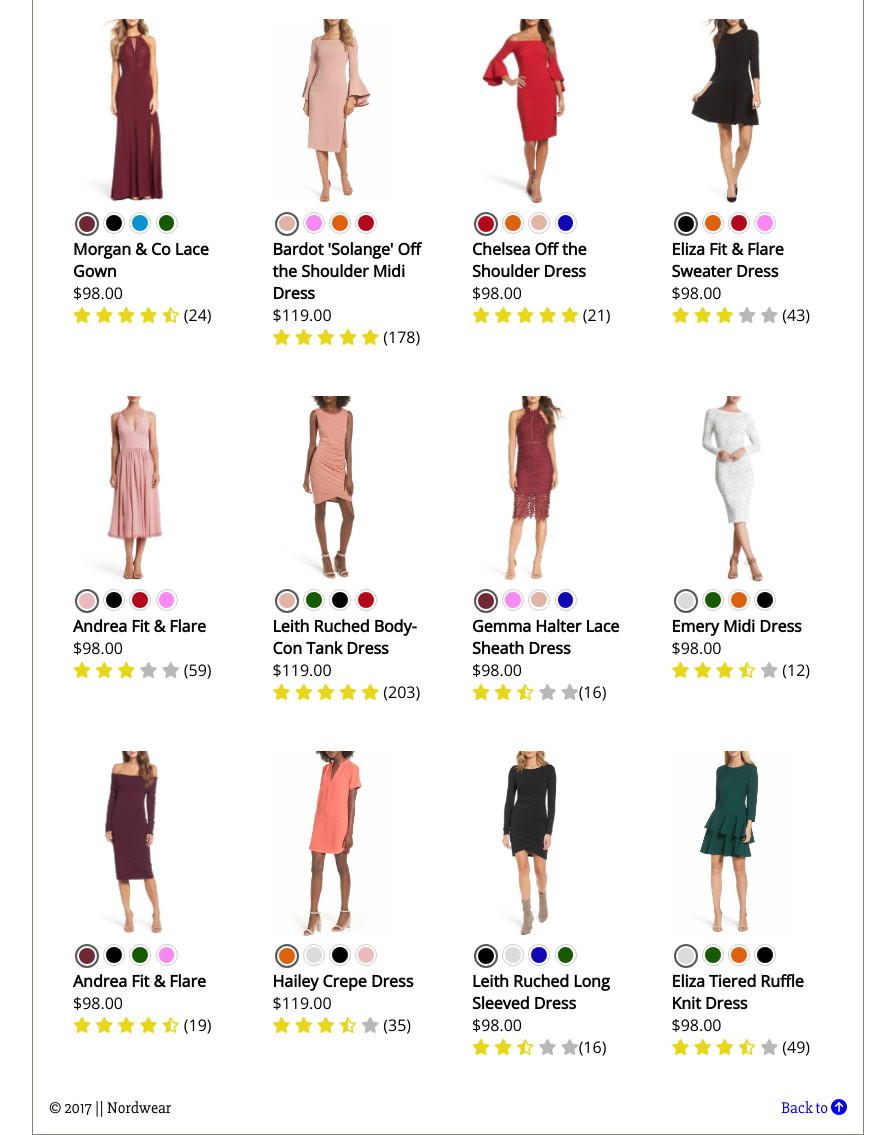
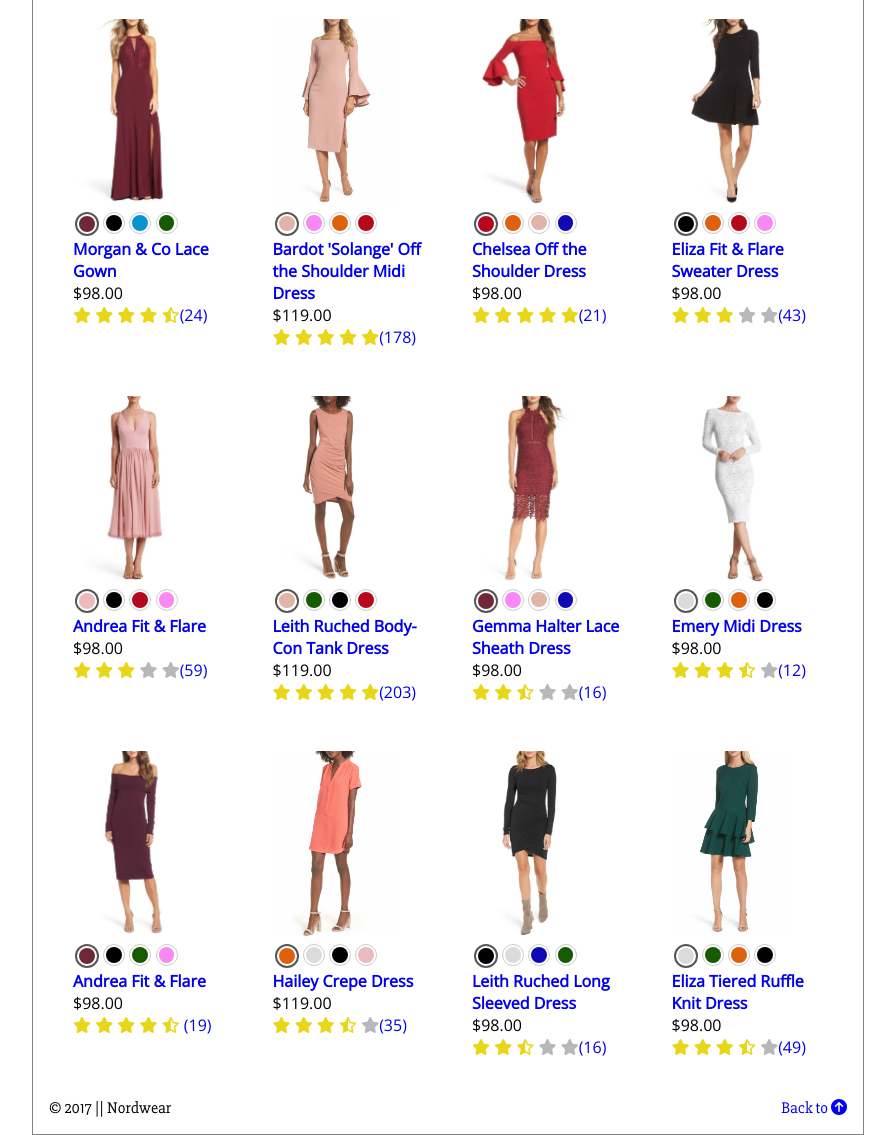
Before and after one commit to Raji14/week6, a plain HTML site: page index.html in a window 1280 px wide. Shown: the part 666-1801 px from the top of the page, without its empty margins (192-1087 px from the left). Drawn offline with nearby package versions, Linux system fonts and the light colour scheme.

Commit message:
week6 ecommerce assignment

```diff
--- a/index.html
+++ b/index.html
@@ -3,11 +3,11 @@
   <head>
     <meta charset="utf-8">
     <title>NORDWEAR</title>
-    <link rel="stylesheet" type="text/css" href="styles/stylesheet.css">
     <link href="https://fonts.googleapis.com/css?family=Barlow+Condensed" rel="stylesheet">
     <link href="https://fonts.googleapis.com/css?family=Open+Sans" rel="stylesheet">
     <link href="https://fonts.googleapis.com/css?family=Oxygen" rel="stylesheet">
     <link href="https://fonts.googleapis.com/css?family=Slabo+27px" rel="stylesheet">
+    <link rel="stylesheet" type="text/css" href="styles/stylesheet.css">
     <script src="https://use.fontawesome.com/bef7ad5d00.js"></script>
   </head>
   <body>
@@ -48,14 +48,14 @@
                 <div class="inactiveswatch"><div class="blue"></div></div>
                 <div class="inactiveswatch"><div class="green"></div></div>
               </section>
-              <h5>Morgan & Co Lace Gown</h5>
+              <a href="dress1.html"><h5>Morgan & Co Lace Gown</h5></a>
               <p>$98.00</p>
               <section class="rating">
                 <i class="fa fa-star fa=fw ratingyellow"></i>
                 <i class="fa fa-star fa=fw ratingyellow"></i>
                 <i class="fa fa-star fa=fw ratingyellow"></i>
                 <i class="fa fa-star fa=fw ratingyellow"></i>
-                <i class="fa fa-star-half-o ratingyellow"></i> (24)
+                <i class="fa fa-star-half-o ratingyellow"></i><a href="dress1.html">(24)</a>
               </section>
             </section>
             <section class="dressmodule">
@@ -66,14 +66,14 @@
                 <div class="inactiveswatch"><div class="orange"></div></div>
                 <div class="inactiveswatch"><div class="red2"></div></div>
               </section>
-              <h5>Bardot 'Solange' Off the Shoulder Midi Dress</h5>
+              <a href="dress1.html"><h5>Bardot 'Solange' Off the Shoulder Midi Dress</h5> </a>
               <p>$119.00</p>
               <section>
                 <i class="fa fa-star fa=fw ratingyellow"></i>
                 <i class="fa fa-star fa=fw ratingyellow"></i>
                 <i class="fa fa-star fa=fw ratingyellow"></i>
                 <i class="fa fa-star fa=fw ratingyellow"></i>
-                <i class="fa fa-star fa=fw ratingyellow"></i> (178)
+                <i class="fa fa-star fa=fw ratingyellow"></i><a href="dress1.html">(178)</a>
               </section>
             </section>
             <section class="dressmodule">
@@ -84,14 +84,14 @@
                 <div class="inactiveswatch"><div class="nude"></div></div>
                 <div class="inactiveswatch"><div class="blue2"></div></div>
               </section>
-              <h5>Chelsea Off the Shoulder Dress</h5>
+              <a href="dress1.html"><h5>Chelsea Off the Shoulder Dress</h5> </a>
               <p>$98.00</p>
               <section>
                 <i class="fa fa-star fa=fw ratingyellow"></i>
                 <i class="fa fa-star fa=fw ratingyellow"></i>
                 <i class="fa fa-star fa=fw ratingyellow"></i>
                 <i class="fa fa-star fa=fw ratingyellow"></i>
-                <i class="fa fa-star fa=fw ratingyellow"></i> (21)
+                <i class="fa fa-star fa=fw ratingyellow"></i><a href="dress1.html">(21)</a>
               </section>
             </section>
             <section class="dressmodule">
@@ -102,14 +102,14 @@
                 <div class="inactiveswatch"><div class="red2"></div></div>
                 <div class="inactiveswatch"><div class="pink"></div></div>
               </section>
-              <h5>Eliza Fit & Flare Sweater Dress</h5>
+              <a href="dress1.html"><h5>Eliza Fit & Flare Sweater Dress</h5></a>
               <p>$98.00</p>
               <section>
                <i class="fa fa-star fa=fw ratingyellow"></i>
                 <i class="fa fa-star fa=fw ratingyellow"></i>
                 <i class="fa fa-star fa=fw ratingyellow"></i>
                 <i class="fa fa-star fa=fw ratinggray"></i>
-                <i class="fa fa-star fa=fw ratinggray"></i> (43)
+                <i class="fa fa-star fa=fw ratinggray"></i><a href="dress1.html">(43)</a>
               </section>
             </section>
           </article>
@@ -124,14 +124,14 @@
                 <div class="inactiveswatch"><div class="red2"></div></div>
                 <div class="inactiveswatch"><div class="pink"></div></div>
               </section>
-              <h5>Andrea Fit & Flare</h5>
+              <a href="dress1.html"><h5>Andrea Fit & Flare</h5> </a>
               <p>$98.00</p>
               <section>
                <i class="fa fa-star fa=fw ratingyellow"></i>
                 <i class="fa fa-star fa=fw ratingyellow"></i>
                 <i class="fa fa-star fa=fw ratingyellow"></i>
                 <i class="fa fa-star fa=fw ratinggray"></i>
-                <i class="fa fa-star fa=fw ratinggray"></i> (59)
+                <i class="fa fa-star fa=fw ratinggray"></i><a href="dress1.html">(59)</a>
               </section>
             </section>
             <section class="dressmodule">
@@ -142,14 +142,14 @@
                 <div class="inactiveswatch"><div class="black"></div></div>
                 <div class="inactiveswatch"><div class="red2"></div></div>
               </section>
-              <h5>Leith Ruched Body-Con Tank Dress</h5>
+              <a href="dress1.html"><h5>Leith Ruched Body-Con Tank Dress</h5> </a>
               <p>$119.00</p>
               <section>
                 <i class="fa fa-star fa=fw ratingyellow"></i>
                 <i class="fa fa-star fa=fw ratingyellow"></i>
                 <i class="fa fa-star fa=fw ratingyellow"></i>
                 <i class="fa fa-star fa=fw ratingyellow"></i>
-                <i class="fa fa-star fa=fw ratingyellow"></i> (203)
+                <i class="fa fa-star fa=fw ratingyellow"></i><a href="dress1.html">(203)</a>
               </section>
             </section>
             <section class="dressmodule">
@@ -160,14 +160,14 @@
                 <div class="inactiveswatch"><div class="nude"></div></div>
                 <div class="inactiveswatch"><div class="blue2"></div></div>
               </section>
-              <h5>Gemma Halter Lace Sheath Dress</h5>
+              <a href="dress1.html"><h5>Gemma Halter Lace Sheath Dress</h5> </a>
               <p>$98.00</p>
               <section>
                 <i class="fa fa-star fa=fw ratingyellow"></i>
                 <i class="fa fa-star fa=fw ratingyellow"></i>
                 <i class="fa fa-star-half-o ratingyellow"> </i>
                 <i class="fa fa-star fa=fw ratinggray"></i>
-                <i class="fa fa-star fa=fw ratinggray"></i>(16)
+                <i class="fa fa-star fa=fw ratinggray"></i><a href="dress1.html">(16)</a>
               </section>
             </section>
             <section class="dressmodule">
@@ -178,14 +178,14 @@
                 <div class="inactiveswatch"><div class="orange"></div></div>
                 <div class="inactiveswatch"><div class="black"></div></div>
               </section>
-              <h5>Emery Midi Dress</h5>
+              <a href="dress1.html"><h5>Emery Midi Dress</h5> </a>
               <p>$98.00</p>
               <section>
                 <i class="fa fa-star fa=fw ratingyellow"></i>
                 <i class="fa fa-star fa=fw ratingyellow"></i>
                 <i class="fa fa-star fa=fw ratingyellow"></i>
                 <i class="fa fa-star-half-o ratingyellow"></i>
-                <i class="fa fa-star fa=fw ratinggray"></i> (12)
+                <i class="fa fa-star fa=fw ratinggray"></i><a href="dress1.html">(12)</a>
               </section>
             </section>
           </article>
@@ -200,14 +200,14 @@
                 <div class="inactiveswatch"><div class="green"></div></div>
                 <div class="inactiveswatch"><div class="pink"></div></div>
               </section>
-              <h5>Andrea Fit & Flare</h5>
+              <a href="dress1.html"><h5>Andrea Fit & Flare</h5> </a>
               <p>$98.00</p>
               <section>
                 <i class="fa fa-star fa=fw ratingyellow"></i>
                 <i class="fa fa-star fa=fw ratingyellow"></i>
                 <i class="fa fa-star fa=fw ratingyellow"></i>
                 <i class="fa fa-star fa=fw ratingyellow"></i>
-                <i class="fa fa-star-half-o ratingyellow"></i> (19)
+                <i class="fa fa-star-half-o ratingyellow"></i> <a href="dress1.html">(19)</a>
               </section>
             </section>
             <section class="dressmodule">
@@ -218,14 +218,14 @@
                 <div class="inactiveswatch"><div class="black"></div></div>
                 <div class="inactiveswatch"><div class="peach"></div></div>
               </section>
-              <h5>Hailey Crepe Dress</h5>
+              <a href="dress1.html"><h5>Hailey Crepe Dress</h5> </a>
               <p>$119.00</p>
               <section>
                 <i class="fa fa-star fa=fw ratingyellow"></i>
                 <i class="fa fa-star fa=fw ratingyellow"></i>
                 <i class="fa fa-star fa=fw ratingyellow"></i>
                 <i class="fa fa-star-half-o ratingyellow"></i>
-                <i class="fa fa-star fa=fw ratinggray"></i> (35)
+                <i class="fa fa-star fa=fw ratinggray"></i><a href="dress1.html">(35)</a>
               </section>
             </section>
             <section class="dressmodule">
@@ -236,14 +236,14 @@
                 <div class="inactiveswatch"><div class="blue2"></div></div>
                 <div class="inactiveswatch"><div class="green"></div></div>
               </section>
-              <h5>Leith Ruched Long Sleeved Dress</h5>
+              <a href="dress1.html"><h5>Leith Ruched Long Sleeved Dress</h5> </a>
               <p>$98.00</p>
               <section>
                 <i class="fa fa-star fa=fw ratingyellow"></i>
                 <i class="fa fa-star fa=fw ratingyellow"></i>
                 <i class="fa fa-star-half-o ratingyellow"> </i>
                 <i class="fa fa-star fa=fw ratinggray"></i>
-                <i class="fa fa-star fa=fw ratinggray"></i>(16)
+                <i class="fa fa-star fa=fw ratinggray"></i><a href="dress1.html">(16)</a>
               </section>
             </section>
             <section class="dressmodule">
@@ -254,14 +254,14 @@
                 <div class="inactiveswatch"><div class="orange"></div></div>
                 <div class="inactiveswatch"><div class="black"></div></div>
               </section>
-              <h5>Eliza Tiered Ruffle Knit Dress</h5>
+              <a href="dress1.html"><h5>Eliza Tiered Ruffle Knit Dress</h5> </a>
               <p>$98.00</p>
               <section>
                 <i class="fa fa-star fa=fw ratingyellow"></i>
                 <i class="fa fa-star fa=fw ratingyellow"></i>
                 <i class="fa fa-star fa=fw ratingyellow"></i>
                 <i class="fa fa-star-half-o ratingyellow"></i>
-                <i class="fa fa-star fa=fw ratinggray"></i> (49)
+                <i class="fa fa-star fa=fw ratinggray"></i><a href="dress1.html">(49)</a>
               </section>
             </section>
          </article>
--- a/styles/stylesheet.css
+++ b/styles/stylesheet.css
@@ -322,3 +322,7 @@ form button {
 .smalltext {
   font-size: .75em;
 }
+h6 {
+  font-size: .75em;
+  margin:0;
+}
```
Also changed, not shown: dress1.html (+29 -3 lines).
